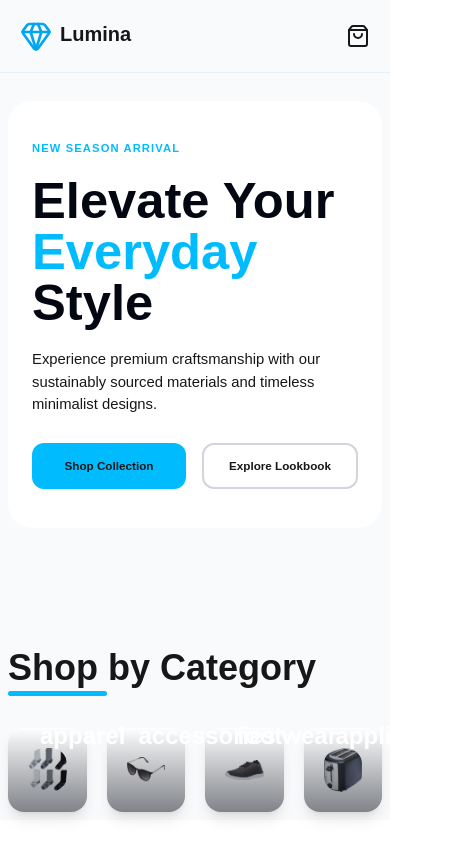
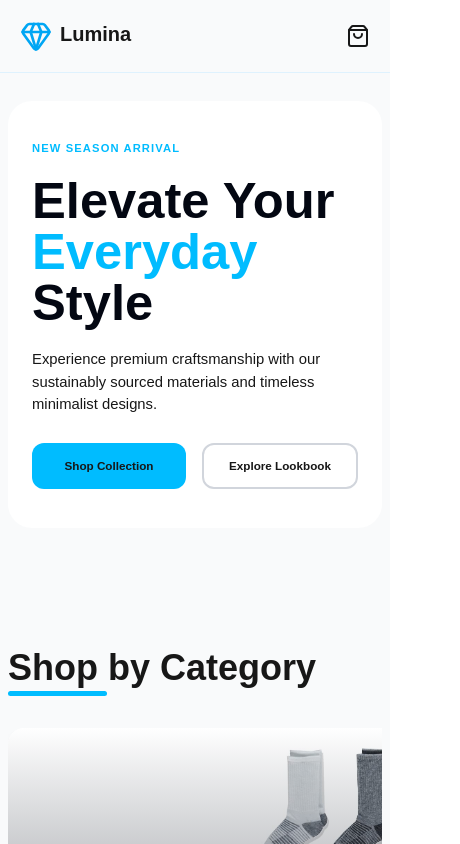
Before and after one commit to dev-dabid/next-ecommerce, a Next.js app: page / in a window 390 px wide. Shown: the top 844 px of the page, 460 px wide, since content can reach past the window. Built offline with nearby package versions, Linux system fonts and the light colour scheme.

Commit message:
feat: add category section scroll

```diff
--- a/src/app/(home)/CategoryCard.tsx
+++ b/src/app/(home)/CategoryCard.tsx
@@ -7,7 +7,7 @@ type CardProps = {
 
 const CategoryCard = ({ name, image }: CardProps) => {
   return (
-    <div className="relative rounded-2xl bg-white p-5 max-h-75 shadow-lg">
+    <div className="relative rounded-2xl bg-white p-5 max-h-75 shadow-lg flex-shrink-0 scroll-snap-start">
       <div className="absolute inset-0 bg-linear-to-b hover:from-white/15 active:from-white/30 from-white/5 to-gray-950/50 rounded-2xl z-10"></div>
 
       <div className="relative w-full h-full rounded-2xl overflow-hidden">
--- a/src/app/(home)/CategorySection.tsx
+++ b/src/app/(home)/CategorySection.tsx
@@ -46,16 +46,14 @@ const CategorySection = ({ products }: CategorySectionProps) => {
             Shop by Category
           </p>
         </div>
-        <div className="grid grid-cols-4 mt-10  gap-5">
-          {homepageCategories.map((category, index) => {
-            return (
-              <CategoryCard
-                key={index}
-                name={category}
-                image={getCategoryImage(category)}
-              />
-            );
-          })}
+        <div className="flex gap-5 overflow-x-auto snap-x snap-mandatory lg:grid lg:grid-cols-4 lg:gap-5 lg:overflow-visible mt-10">
+          {homepageCategories.map((category, index) => (
+            <CategoryCard
+              key={index}
+              name={category}
+              image={getCategoryImage(category)}
+            />
+          ))}
         </div>
       </div>
     </div>
```
